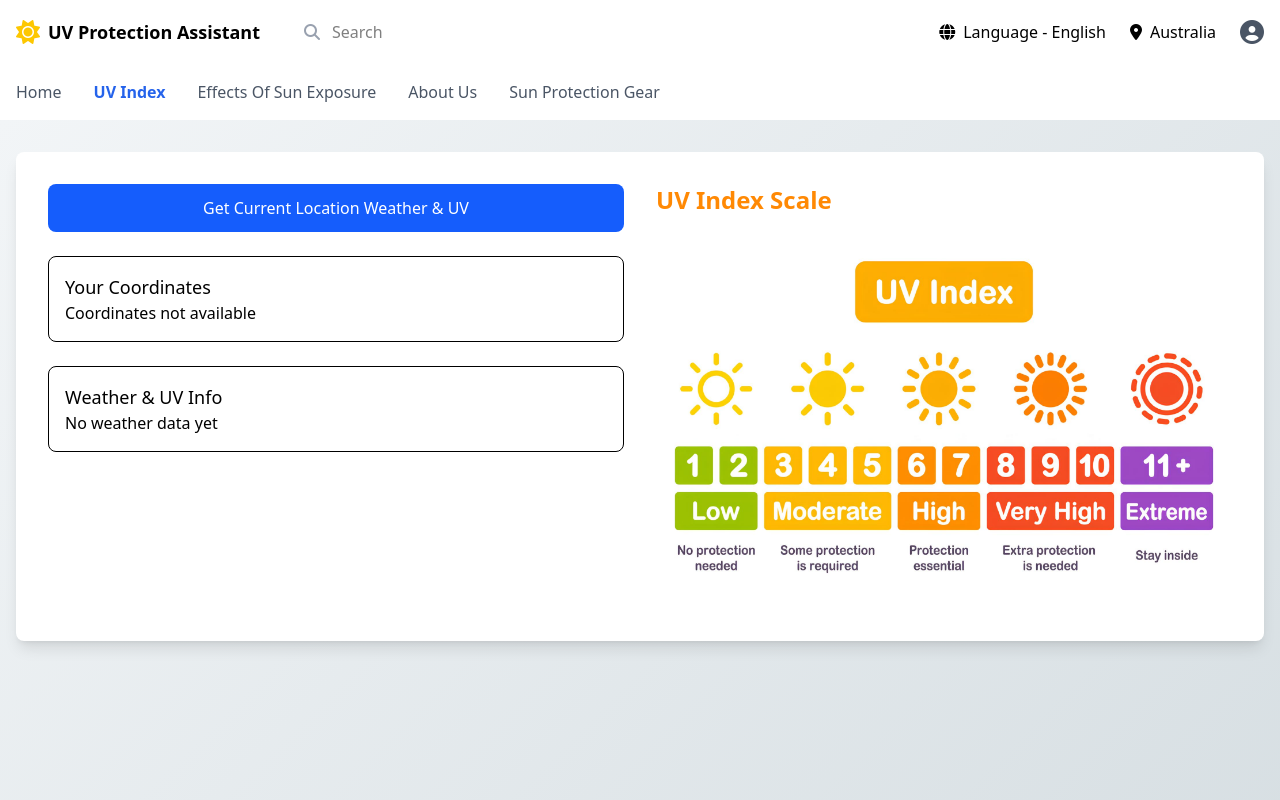
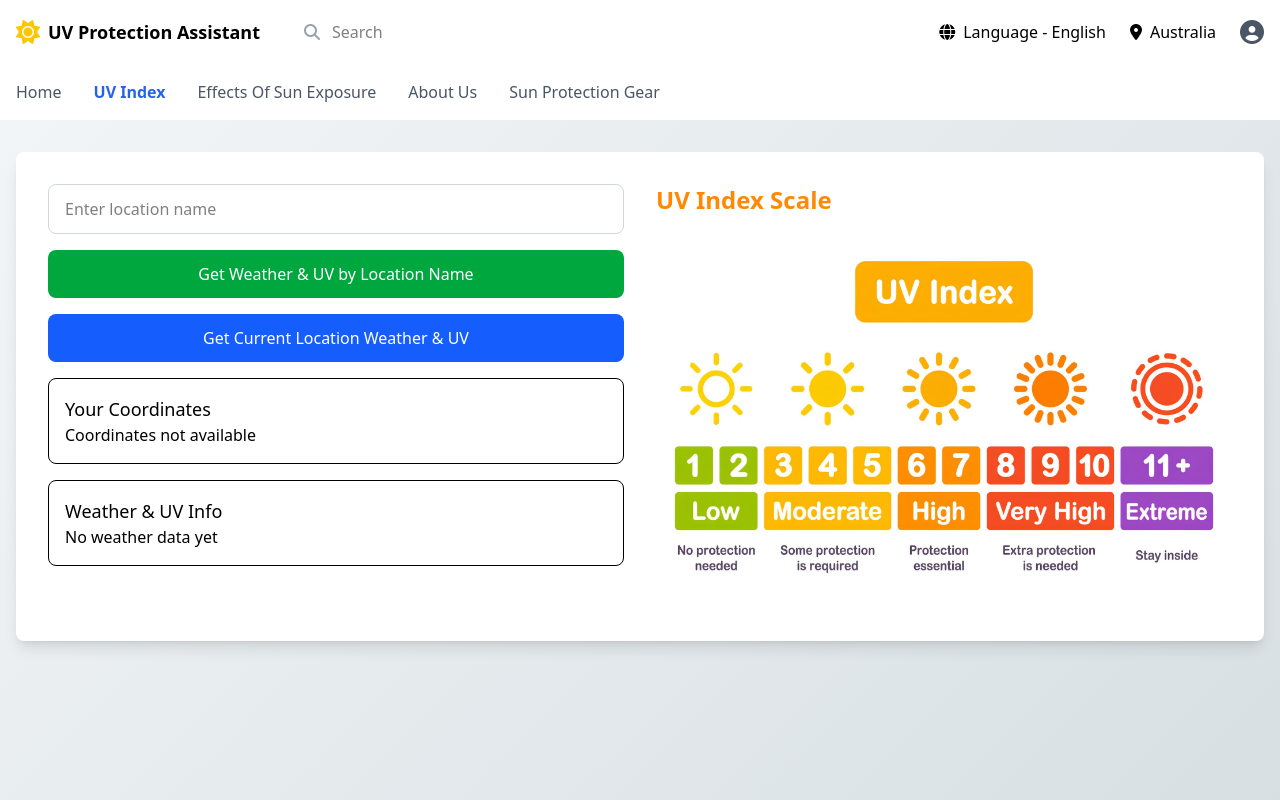
Before and after one commit to happylifeeveryday/UVassistant, a Vue app: page /ViewUVIndex in a window 1280 px wide. Shown: the top 800 px of the page. Built offline with nearby package versions, Linux system fonts and the light colour scheme; no server answers.

Commit message:
Restruct UVIndexView. Add get data by location name function.

```diff
--- a/src/views/UVIndexView.vue
+++ b/src/views/UVIndexView.vue
@@ -3,7 +3,20 @@
     <main class="max-w-7xl mx-auto px-4 py-8 flex-grow">
       <div class="bg-white rounded-lg shadow-lg p-8">
         <div class="grid grid-cols-1 md:grid-cols-2 gap-8">
-          <div class="space-y-6">
+          <div class="space-y-4">
+            <input
+              type="text"
+              v-model="locationName"
+              placeholder="Enter location name"
+              class="w-full border border-gray-300 rounded-lg px-4 py-3"
+            />
+            <button
+              @click="fetchWeatherByLocationName"
+              class="bg-green-600 text-white px-6 py-3 rounded-lg hover:bg-green-700 transition w-full"
+            >
+              Get Weather & UV by Location Name
+            </button>
+
             <button
               @click="getLocation"
               class="bg-blue-600 text-white px-6 py-3 rounded-lg hover:bg-blue-700 transition w-full"
@@ -42,7 +55,7 @@
             <div class="relative w-full">
               <img
                 src="/src/assets/instruction.jpeg"
-                alt="Description"
+                alt="UV Index Scale"
                 class="w-full h-full object-cover"
               />
             </div>
@@ -61,7 +74,7 @@
 <script setup>
 import { ref, nextTick, computed } from 'vue'
 import * as echarts from 'echarts'
-
+const locationName = ref('')
 const latitude = ref(null)
 const longitude = ref(null)
 const weatherData = ref(null)
@@ -69,6 +82,34 @@ const uvIndex = ref(null)
 const hourlyForecast = ref([])
 const forecastChart = ref(null)
 const API_KEY = import.meta.env.VITE_WEATHER_API_KEY
+
+async function fetchWeatherByLocationName() {
+  if (!locationName.value) {
+    alert('Please enter a location name.')
+    return
+  }
+
+  try {
+    const geoRes = await fetch(
+      `https://api.openweathermap.org/geo/1.0/direct?q=${encodeURIComponent(locationName.value)},AU&appid=${API_KEY}`,
+    )
+    const geoData = await geoRes.json()
+
+    if (!geoData.length) {
+      alert('Location not found.')
+      return
+    }
+
+    const { lat, lon } = geoData[0]
+
+    latitude.value = lat
+    longitude.value = lon
+
+    await fetchWeatherData(lat, lon)
+  } catch (error) {
+    alert('Error fetching location data: ' + error)
+  }
+}
 
 async function getLocation() {
   if (!navigator.geolocation) {
```
